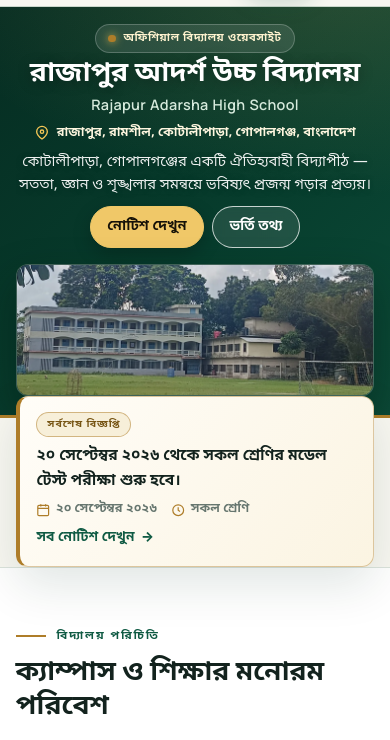
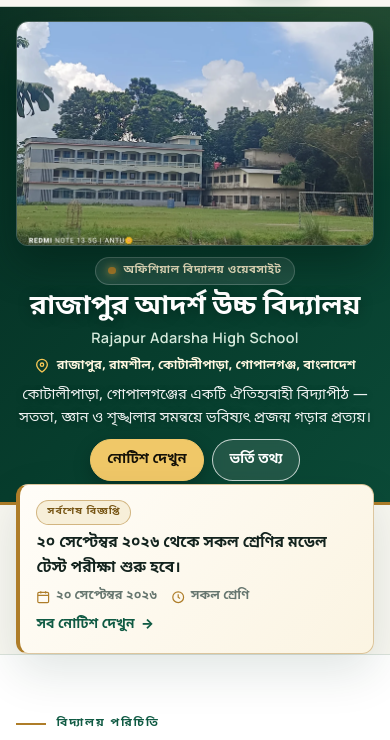
Before and after one commit to StudentOSNayan/RajapurAdarshaHighSchool, a plain HTML site: page index.html in a window 390 px wide. Shown: the part 62-802 px from the top of the page. Drawn offline with Linux system fonts and the light colour scheme.

Commit message:
Lead the mobile hero with the school photo
Homepage hero order was photo-last on phones (identity -> buttons -> photo).
Make the real school building the visual opener, with the identity block and
CTAs below it, then the latest notice.

- index.html: move the existing <figure class="photo-frame hero-media"> to be
  the first child of .hero-grid (same image, same alt, same figcaption - moved,
  not duplicated; net diff is 4 lines re-added in a new position)
- CSS: swap the columns back on desktop with grid order (.hero-copy 1,
  .hero-media 2) so text stays left and the photo card stays right
- mobile image: 16/10 landscape capped at 224px (~207px at 360px, ~224px at
  390px) - bigger than the previous 130px strip but still a compact card, not
  a full-screen panel; keeps object-fit: cover and the building-favouring
  object-position from b83afe1
- reduce the phone hero top padding to 0.85rem so the photo starts right under
  the header

Compact sizing, palette, typography, rounded card and the emerald/gold
treatment from b83afe1 are kept. No new assets, no animation. Navigation,
About/Quick Facts, Academic Performance, News, Head Teacher, Gallery, Contact,
Footer and every other page are untouched.

Co-authored-by: arena-agent <297053741+arena-agent@users.noreply.github.com>

```diff
--- a/assets/css/style.css
+++ b/assets/css/style.css
@@ -481,7 +481,10 @@ address { font-style: normal; }
     grid-template-columns: minmax(0, 1.12fr) minmax(0, 0.88fr);
     gap: clamp(1.8rem, 3.4vw, 3rem);
   }
-  .hero-copy { max-width: none; text-align: left; }
+  .hero-copy { max-width: none; text-align: left; order: 1; }
+  /* DOM leads with the photo (mobile-first); on desktop the identity text
+     takes the left column and the photo card sits beside it. */
+  .home-hero .hero-media { order: 2; }
 }
 
 .hero-kicker-compact {
@@ -574,7 +577,8 @@ address { font-style: normal; }
   .home-hero .btn { min-height: 47px; padding: 0.8rem 1.35rem; }
 }
 
-/* School photo card beside the hero copy (below it on small screens).
+/* School photo card — leads the hero on small screens (first in source order),
+   swaps to the right column on desktop via `order` below.
    Scoped with .home-hero on purpose: the generic .photo-frame rules live later
    in this file with equal specificity, and unscoped they would silently win —
    re-inflating the photo to a tall 4:3 block that dominates the hero. */
@@ -590,11 +594,13 @@ address { font-style: normal; }
 
 .home-hero .hero-media img {
   width: 100%;
-  aspect-ratio: 16 / 7.2;
-  max-height: 146px;
+  /* Compact landscape opener: ~207px tall at 360px, ~224px at 390px,
+     capped at 236px on wide phones — never a full-screen panel */
+  aspect-ratio: 16 / 10;
+  max-height: 236px;
   object-fit: cover;
-  /* The building sits low in this frame, so a short landscape crop must favour
-     the lower part of the photo — otherwise the strip would show only sky. */
+  /* The building sits low in this frame, so the crop favours the lower part
+     of the photo — otherwise it would show only sky. */
   object-position: center 80%;
 }
 
@@ -618,11 +624,12 @@ address { font-style: normal; }
   }
 }
 
-/* Phones: keep the hero above the fold — tagline clamped to two lines and
-   every vertical gap tightened so the notice card peeks into screen one.
+/* Phones: the photo opens the hero, so everything under it is tightened —
+   tagline clamped to two lines, gaps reduced — so the identity block and the
+   notice card stay within reach of the first screen.
    Placed after the base rules above so these overrides actually win. */
 @media (max-width: 639px) {
-  .home-hero { padding: 1.05rem 0 1.15rem; }
+  .home-hero { padding: 0.85rem 0 1.15rem; }
   .hero-kicker-compact { margin-bottom: 0.35rem; font-size: 0.68rem; }
   .home-hero h1 { margin-bottom: 0.15rem; }
   .hero-sub-en { margin-bottom: 0.3rem; font-size: 0.9rem; }
@@ -639,9 +646,10 @@ address { font-style: normal; }
   .hero-actions { gap: 0.55rem; }
   .home-hero .hero-actions { margin-bottom: 0.2rem; }
   .home-hero .btn { min-height: 42px; padding: 0.62rem 1rem; font-size: 0.88rem; }
-  .home-hero .hero-media { margin-top: 0.15rem; }
-  /* Short landscape strip: wide but only ~130px tall on a 360px phone */
-  .home-hero .hero-media img { aspect-ratio: 16 / 6.4; max-height: 130px; }
+  /* Photo leads the hero on phones: a compact landscape opener (~207px at
+     360px, capped at 224px) rather than a full-viewport panel */
+  .home-hero .hero-media { margin: 0; }
+  .home-hero .hero-media img { max-height: 224px; }
 }
 
 /* Latest notice card — overlaps the hero for immediate visibility */
--- a/index.html
+++ b/index.html
@@ -56,6 +56,10 @@
   <main id="main-content">
     <section class="home-hero" aria-labelledby="hero-title">
       <div class="container hero-grid">
+        <figure class="photo-frame hero-media">
+          <img src="assets/img/campus-hero.webp" width="1440" height="1080" alt="রাজাপুর আদর্শ উচ্চ বিদ্যালয় ভবন ও খেলার মাঠ" fetchpriority="high" decoding="async">
+          <figcaption>প্রধান বিদ্যালয় ভবন ও সামনের খেলার মাঠের মনোরম দৃশ্য।</figcaption>
+        </figure>
         <div class="hero-copy">
           <p class="hero-kicker-compact"><span class="hero-kicker-dot" aria-hidden="true"></span> অফিশিয়াল বিদ্যালয় ওয়েবসাইট</p>
           <h1 id="hero-title">রাজাপুর আদর্শ উচ্চ বিদ্যালয়</h1>
@@ -70,10 +74,6 @@
             <a class="btn btn-outline-white" href="admission.html">ভর্তি তথ্য</a>
           </div>
         </div>
-        <figure class="photo-frame hero-media">
-          <img src="assets/img/campus-hero.webp" width="1440" height="1080" alt="রাজাপুর আদর্শ উচ্চ বিদ্যালয় ভবন ও খেলার মাঠ" fetchpriority="high" decoding="async">
-          <figcaption>প্রধান বিদ্যালয় ভবন ও সামনের খেলার মাঠের মনোরম দৃশ্য।</figcaption>
-        </figure>
       </div>
     </section>
 
```
